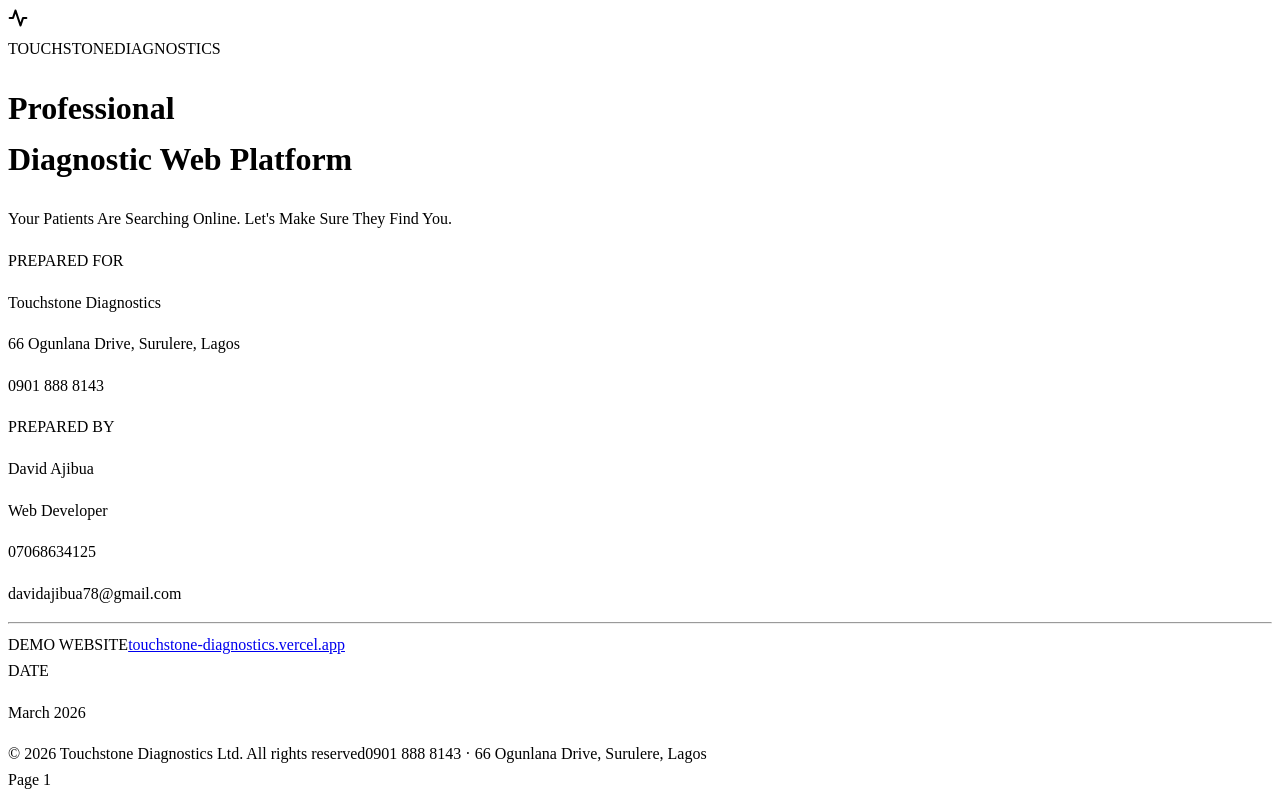
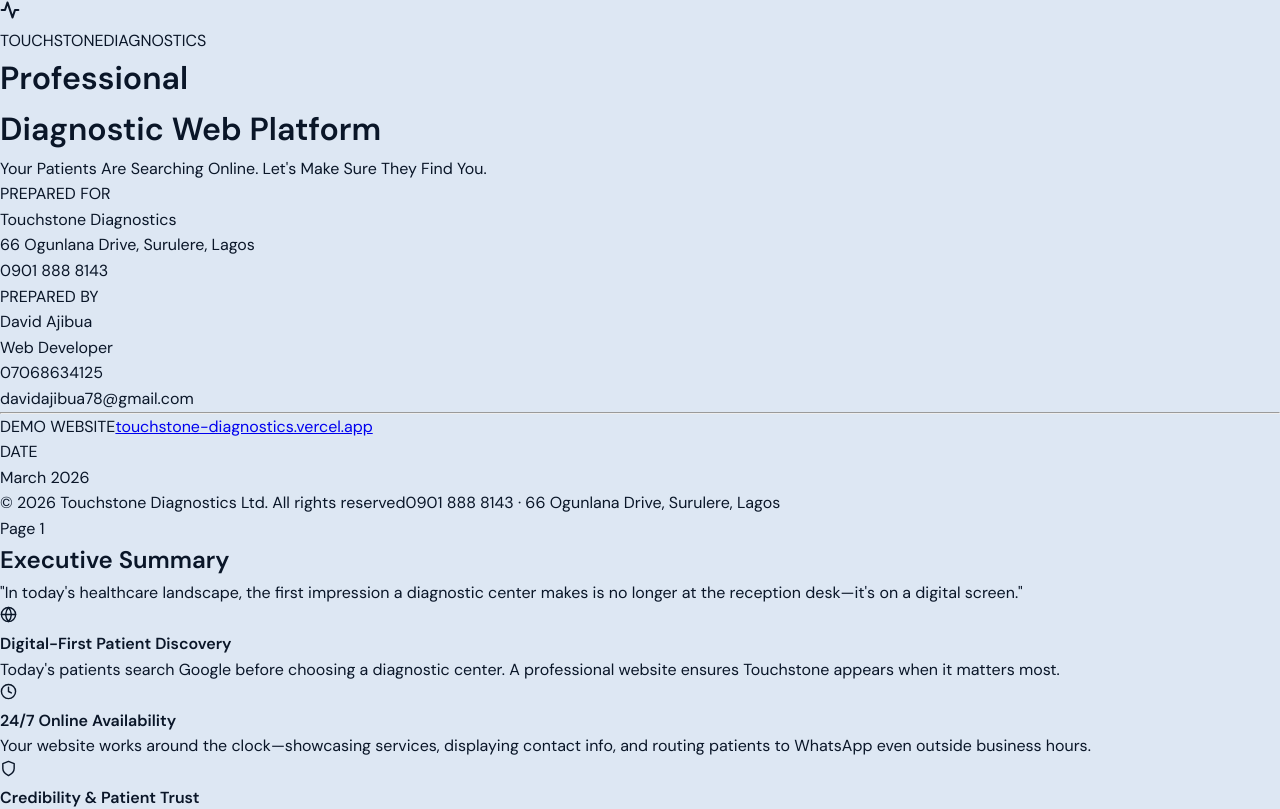
Before and after one commit to JIBSON082/Touchstone-Diagnostics-Proposal-, a React (Vite) app: page / in a window 1280 px wide. Shown: the top 809 px of the page. Built offline with nearby package versions, Linux system fonts and the light colour scheme.

Commit message:
Update index.css

```diff
--- a/src/index.css
+++ b/src/index.css
@@ -1,4 +1,4 @@
-##/* ─── Reset ─────────────────────────────────────────────────────────────── */
+/* ─── Reset ─────────────────────────────────────────────────────────────── */
 *, *::before, *::after {
   box-sizing: border-box;
   margin: 0;
@@ -6,7 +6,7 @@
 }
 
 /* ─── Design Tokens ─────────────────────────────────────────────────────── */
-##:root {
+:root {
   --deep-blue:   #0C1F3F;
   --navy:        #0F2751;
   --mid-blue:    #1565C0;
```
